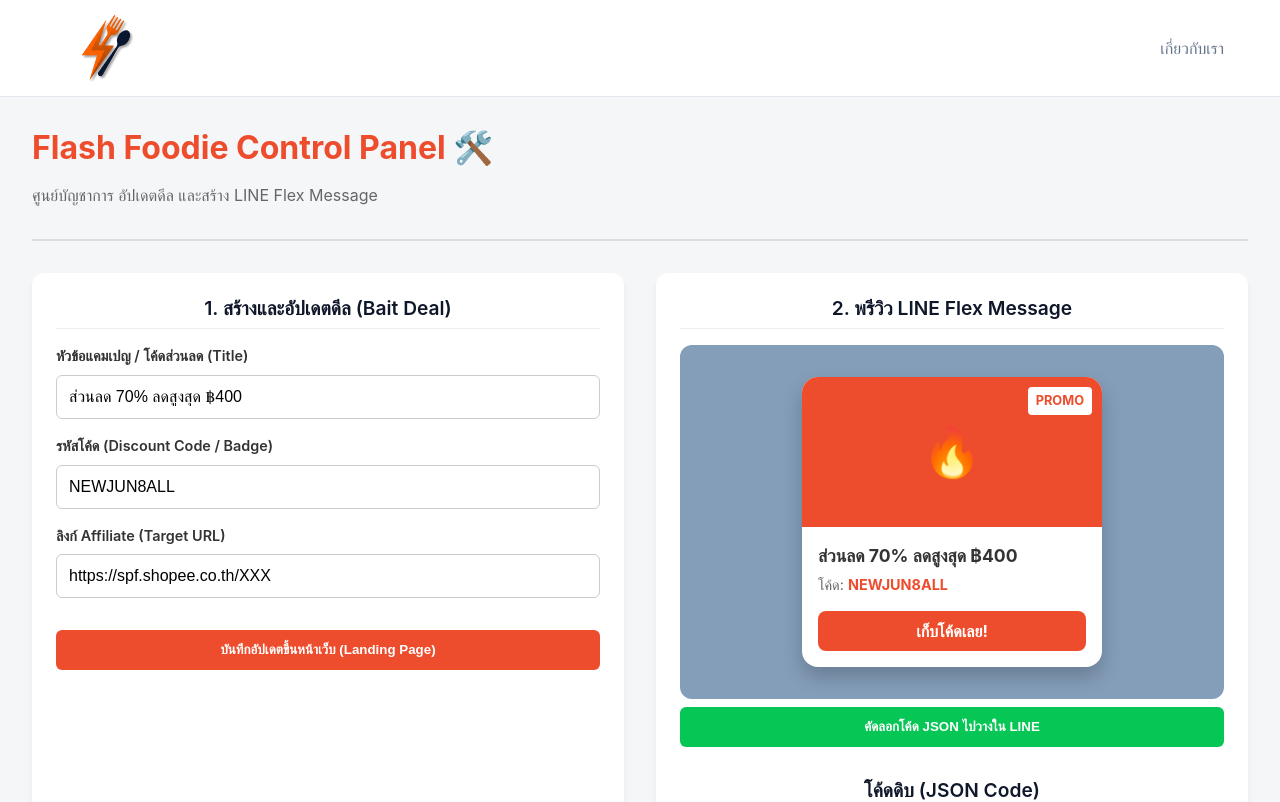
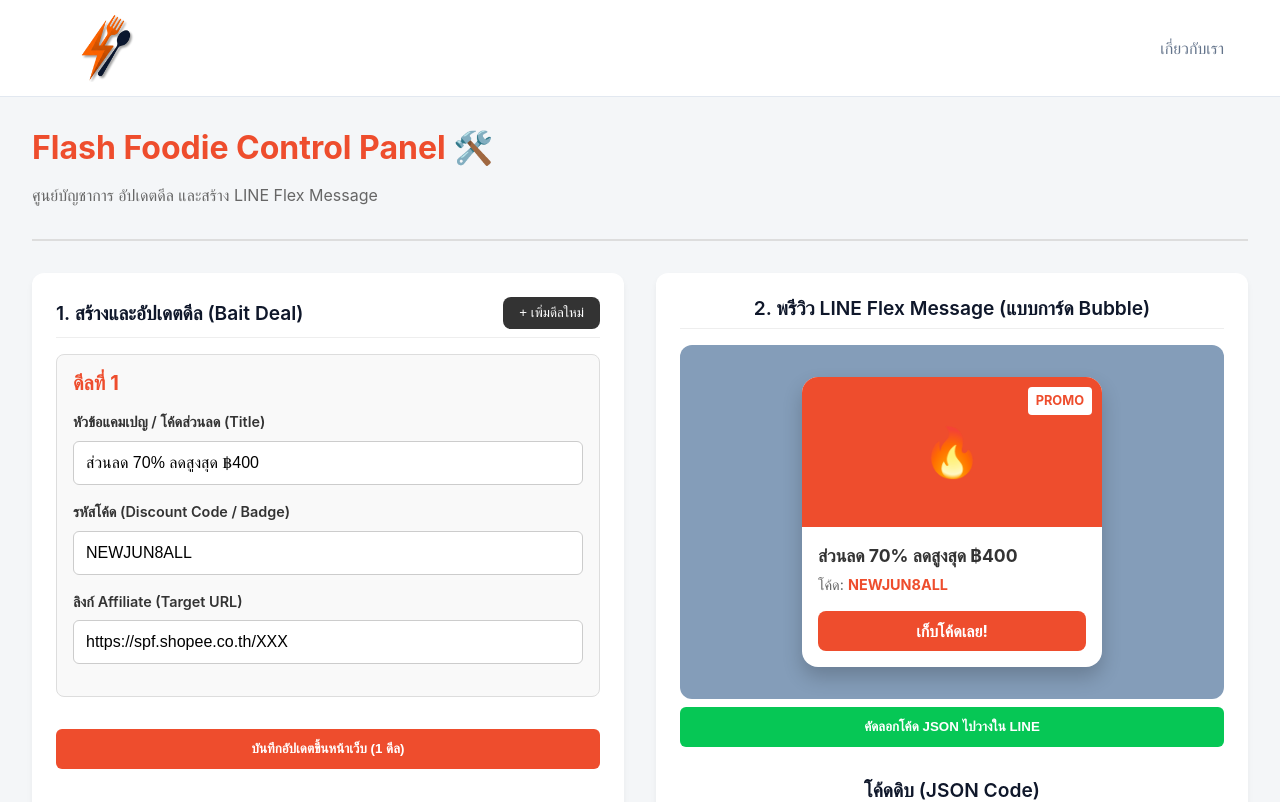
Before and after one commit to dejoro-vsh/affiliate-food-portal, a Next.js app: page /admin in a window 1280 px wide. Shown: the top 802 px of the page. Built offline with nearby package versions, Linux system fonts and the light colour scheme.

Commit message:
Support multiple deals and Flex Carousel in Admin Panel

```diff
--- a/app/admin/page.tsx
+++ b/app/admin/page.tsx
@@ -1,22 +1,54 @@
 'use client';
 
-import React, { useState, useEffect } from 'react';
+import React, { useState } from 'react';
 import styles from './admin.module.css';
 
 export default function AdminPanel() {
-  const [dealForm, setDealForm] = useState({
+  const [dealForms, setDealForms] = useState([
+    {
+      id: Date.now(),
       title: 'ส่วนลด 70% ลดสูงสุด ฿400',
       price: 'กรอกโค้ดลดทันที',
       emoji: '🔥',
       discount: 'NEWJUN8ALL',
       url: 'https://spf.shopee.co.th/XXX'
-  });
+    }
+  ]);
 
   const [saving, setSaving] = useState(false);
   const [message, setMessage] = useState('');
 
-  // This JSON is generated live
-  const flexJson = {
+  const addDeal = () => {
+    setDealForms([
+      ...dealForms,
+      {
+        id: Date.now(),
+        title: '',
+        price: 'กรอกโค้ดลดทันที',
+        emoji: '🎁',
+        discount: '',
+        url: ''
+      }
+    ]);
+  };
+
+  const removeDeal = (id: number) => {
+    if (dealForms.length === 1) {
+      alert('ต้องมีอย่างน้อย 1 ดีลครับ');
+      return;
+    }
+    setDealForms(dealForms.filter(deal => deal.id !== id));
+  };
+
+  const updateDeal = (id: number, field: string, value: string) => {
+    setDealForms(dealForms.map(deal =>
+      deal.id === id ? { ...deal, [field]: value } : deal
+    ));
+  };
+
+  // Generate Flex JSON dynamically
+  const generateFlexJson = () => {
+    const bubbles = dealForms.map(deal => ({
       "type": "bubble",
       "hero": {
         "type": "image",
@@ -26,7 +58,7 @@ export default function AdminPanel() {
         "aspectMode": "cover",
         "action": {
           "type": "uri",
-        "uri": dealForm.url
+          "uri": deal.url || "https://spf.shopee.co.th"
         }
       },
       "body": {
@@ -35,13 +67,14 @@ export default function AdminPanel() {
         "contents": [
           {
             "type": "text",
-          "text": dealForm.title,
+            "text": deal.title || "ไม่มีชื่อโปรโมชั่น",
             "weight": "bold",
-          "size": "xl"
+            "size": "xl",
+            "wrap": true
           },
           {
             "type": "text",
-          "text": `โค้ด: ${dealForm.discount}`,
+            "text": `โค้ด: ${deal.discount || "-"}`,
             "size": "md",
             "color": "#ee4d2d",
             "margin": "md",
@@ -62,13 +95,25 @@ export default function AdminPanel() {
             "action": {
               "type": "uri",
               "label": "เก็บโค้ดเลย!",
-            "uri": dealForm.url
+              "uri": deal.url || "https://spf.shopee.co.th"
             }
           }
         ],
         "flex": 0
       }
+    }));
+
+    if (bubbles.length === 1) {
+      return bubbles[0];
+    }
+
+    return {
+      "type": "carousel",
+      "contents": bubbles
     };
+  };
+
+  const flexJson = generateFlexJson();
 
   const handleCopyJson = () => {
     navigator.clipboard.writeText(JSON.stringify(flexJson, null, 2));
@@ -97,16 +142,14 @@ export default function AdminPanel() {
           url: 'https://spf.shopee.co.th/183ZxqE9q'
         }
       ],
-      baitDeals: [
-        {
-          id: 1,
-          title: dealForm.title,
-          price: dealForm.price,
-          emoji: dealForm.emoji,
-          discount: dealForm.discount,
-          url: dealForm.url
-        }
-      ]
+      baitDeals: dealForms.map((deal, idx) => ({
+        id: idx + 1,
+        title: deal.title,
+        price: deal.price,
+        emoji: deal.emoji,
+        discount: deal.discount,
+        url: deal.url
+      }))
     };
 
     try {
@@ -117,7 +160,7 @@ export default function AdminPanel() {
       });
       const result = await res.json();
       if(result.status === 'success') {
-        setMessage('บันทึกขึ้นหน้า Deals.bizxthai.com สำเร็จแล้ว!');
+        setMessage('บันทึกขึ้นหน้า Deals.bizxthai.com สำเร็จแล้ว! (ระบบบันทึกไปทั้งหมด ' + dealForms.length + ' รายการ)');
       } else {
         setMessage('เกิดข้อผิดพลาด: ' + result.message);
       }
@@ -137,14 +180,33 @@ export default function AdminPanel() {
       <div className={styles.grid}>
         {/* Left Column: Form */}
         <div className={styles.panel}>
-          <h2 className={styles.panelTitle}>1. สร้างและอัปเดตดีล (Bait Deal)</h2>
+          <div style={{ display: 'flex', justifyContent: 'space-between', alignItems: 'center', marginBottom: '1rem', borderBottom: '1px solid #eee', paddingBottom: '0.5rem' }}>
+            <h2 className={styles.panelTitle} style={{ borderBottom: 'none', margin: 0, padding: 0 }}>1. สร้างและอัปเดตดีล (Bait Deal)</h2>
+            <button
+              onClick={addDeal}
+              style={{ background: '#333', color: 'white', padding: '0.5rem 1rem', borderRadius: '8px', cursor: 'pointer', border: 'none' }}
+            >
+              + เพิ่มดีลใหม่
+            </button>
+          </div>
+
+          {dealForms.map((deal, index) => (
+            <div key={deal.id} style={{ background: '#f9f9f9', padding: '1rem', borderRadius: '8px', marginBottom: '1rem', border: '1px solid #ddd' }}>
+              <div style={{ display: 'flex', justifyContent: 'space-between', alignItems: 'center', marginBottom: '1rem' }}>
+                <h3 style={{ margin: 0, color: '#ee4d2d' }}>ดีลที่ {index + 1}</h3>
+                {dealForms.length > 1 && (
+                  <button onClick={() => removeDeal(deal.id)} style={{ background: '#ff4d4f', color: 'white', border: 'none', borderRadius: '4px', padding: '0.25rem 0.5rem', cursor: 'pointer' }}>
+                    ลบทิ้ง
+                  </button>
+                )}
+              </div>
 
               <div className={styles.formGroup}>
                 <label className={styles.label}>หัวข้อแคมเปญ / โค้ดส่วนลด (Title)</label>
                 <input
                   className={styles.input}
-              value={dealForm.title}
-              onChange={(e) => setDealForm({...dealForm, title: e.target.value})}
+                  value={deal.title}
+                  onChange={(e) => updateDeal(deal.id, 'title', e.target.value)}
                   placeholder="เช่น ส่วนลด 70% ลดสูงสุด 400"
                 />
               </div>
@@ -153,8 +215,8 @@ export default function AdminPanel() {
                 <label className={styles.label}>รหัสโค้ด (Discount Code / Badge)</label>
                 <input
                   className={styles.input}
-              value={dealForm.discount}
-              onChange={(e) => setDealForm({...dealForm, discount: e.target.value})}
+                  value={deal.discount}
+                  onChange={(e) => updateDeal(deal.id, 'discount', e.target.value)}
                   placeholder="เช่น NEWJUN8ALL"
                 />
               </div>
@@ -163,33 +225,41 @@ export default function AdminPanel() {
                 <label className={styles.label}>ลิงก์ Affiliate (Target URL)</label>
                 <input
                   className={styles.input}
-              value={dealForm.url}
-              onChange={(e) => setDealForm({...dealForm, url: e.target.value})}
+                  value={deal.url}
+                  onChange={(e) => updateDeal(deal.id, 'url', e.target.value)}
                   placeholder="แปะลิงก์จาก Ecomobi หรือ Shopee ที่นี่"
                 />
               </div>
+            </div>
+          ))}
 
           <button className={styles.btn} onClick={handleSaveToLanding} disabled={saving}>
-            {saving ? 'กำลังอัปเดต...' : 'บันทึกอัปเดตขึ้นหน้าเว็บ (Landing Page)'}
+            {saving ? 'กำลังอัปเดต...' : `บันทึกอัปเดตขึ้นหน้าเว็บ (${dealForms.length} ดีล)`}
           </button>
           {message && <p style={{marginTop: '10px', color: '#06c755', fontWeight: 'bold'}}>{message}</p>}
         </div>
 
         {/* Right Column: Preview & JSON */}
         <div className={styles.panel}>
-          <h2 className={styles.panelTitle}>2. พรีวิว LINE Flex Message</h2>
+          <h2 className={styles.panelTitle}>2. พรีวิว LINE Flex Message ({dealForms.length > 1 ? 'แบบสไลด์ Carousel' : 'แบบการ์ด Bubble'})</h2>
 
-          <div className={styles.flexPreview}>
-            <div className={styles.flexCard}>
+          <div className={styles.flexPreview} style={{ overflowX: 'auto', justifyContent: dealForms.length > 1 ? 'flex-start' : 'center', padding: '2rem 1rem' }}>
+            <div style={{ display: 'flex', gap: '1rem' }}>
+              {dealForms.map((deal) => (
+                <div key={deal.id} className={styles.flexCard} style={{ flexShrink: 0 }}>
                   <div className={styles.flexImage}>
-                {dealForm.emoji}
+                    {deal.emoji}
                     <span className={styles.flexBadge}>PROMO</span>
                   </div>
                   <div className={styles.flexBody}>
-                <div className={styles.flexTitle}>{dealForm.title}</div>
-                <div className={styles.flexDesc}>โค้ด: <strong style={{color: '#ee4d2d'}}>{dealForm.discount}</strong></div>
+                    <div className={styles.flexTitle} style={{ whiteSpace: 'nowrap', overflow: 'hidden', textOverflow: 'ellipsis' }}>
+                      {deal.title || 'ไม่มีชื่อโปรโมชั่น'}
+                    </div>
+                    <div className={styles.flexDesc}>โค้ด: <strong style={{color: '#ee4d2d'}}>{deal.discount || '-'}</strong></div>
                     <div className={styles.flexBtn}>เก็บโค้ดเลย!</div>
                   </div>
+                </div>
+              ))}
             </div>
           </div>
 
```
Lines whose indentation alone changed are shown as unchanged.
